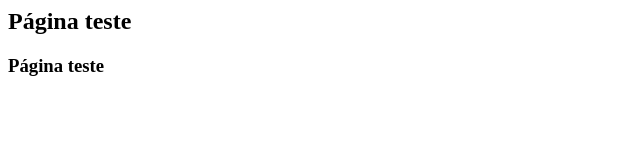
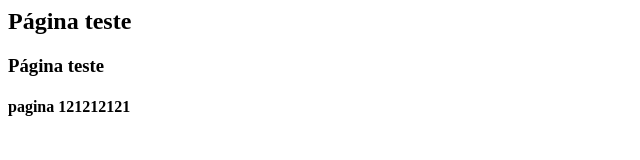
Before and after one commit to angelosil/alura-git, a plain HTML site: page index.html in a window 1280 px wide. Shown: the whole page, without its empty margins (0-640 px from the left). Drawn offline with Linux system fonts and the light colour scheme.

```diff
--- a/index.html
+++ b/index.html
@@ -5,5 +5,6 @@
 <body>
     <h2>Página teste</h2>
     <h3>Página teste</h3>
+    <h4>pagina 121212121</h4>
 </body>
 </html>
```
